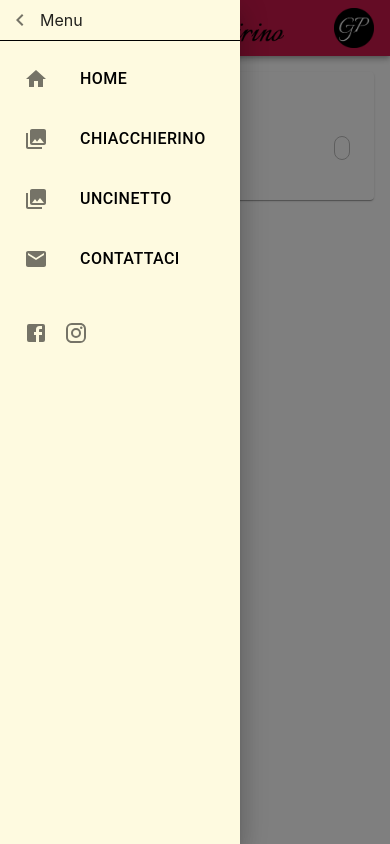
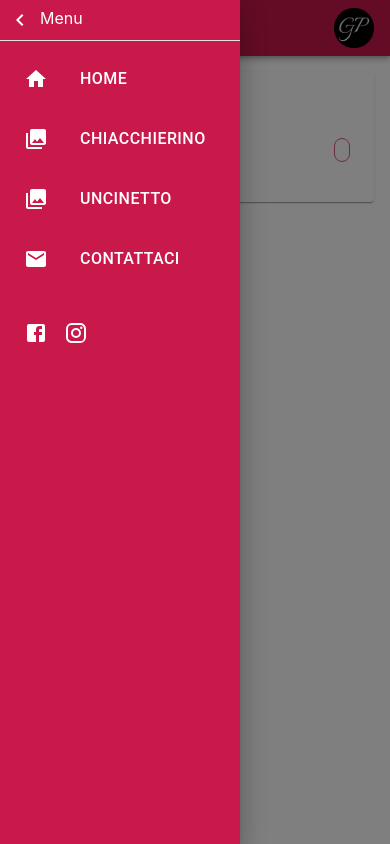
Before and after one commit to Tommaso4497/nodiin, a Next.js app: page /components/SingleCard in a window 390 px wide. Both pictures are taken after a click on the button 24 px from the left and 28 px from the top of the page. Built offline with nearby package versions, Linux system fonts and the light colour scheme.

Commit message:
rework mobile

```diff
--- a/pages/components/Navigation.js
+++ b/pages/components/Navigation.js
@@ -51,7 +51,7 @@ const Navigation = () => {
           router.push(`${element?.path}`);
         }}
       >
-        <ListItemIcon>{element?.icon}</ListItemIcon>
+        <ListItemIcon style={{color:"#fff"}}>{element?.icon}</ListItemIcon>
         {element?.section}
       </Button>
     </ListItem>
@@ -63,23 +63,22 @@ const Navigation = () => {
         <AppBar position="static" open={open}>
           <Toolbar>
             <IconButton
-              color="inherit"
+
               onClick={() => {
                 setOpen((prev) => !prev);
               }}
               edge="start"
             >
-              <MenuIcon />
+              <MenuIcon style={{color:"#fff"}}/>
             </IconButton>
             <div
               style={{
                 display: "flex",
                 alignItems: "center",
                 width: "100%",
-                justifyContent: "space-between",
+                justifyContent: "end",
               }}
             >
-              <Image src={logoOriz} width="240" />
               <Image src={logo} width="40" height="40" />
             </div>
           </Toolbar>
@@ -92,13 +91,13 @@ const Navigation = () => {
             setOpen((prev) => !prev);
           }}
         >
-          <div className={styles.wrapperDrawer}>
+          <div style={{color:"#fff"}}>
             <IconButton
               onClick={() => {
                 setOpen(false);
               }}
             >
-              <KeyboardArrowLeftIcon />
+              <KeyboardArrowLeftIcon style={{color:"#fff"}} />
             </IconButton>
             Menu
           </div>
@@ -107,13 +106,13 @@ const Navigation = () => {
           <List className={styles.footerWrapper}>
             <ListItem>
               <IconButton>
-                <FacebookIcon />
+                <FacebookIcon style={{color:"#fff"}}/>
               </IconButton>
               <IconButton
                 target="_blank"
                 href="https://www.instagram.com/nodiinchiacchierino/"
               >
-                <InstagramIcon />
+                <InstagramIcon style={{color:"#fff"}} />
               </IconButton>
             </ListItem>
           </List>
--- a/pages/components/SingleCard.js
+++ b/pages/components/SingleCard.js
@@ -27,8 +27,8 @@ const SingleCard = ({ title, image, descr, imZ, category }) => {
   return (
     <div>
       <Card
+        style={{ backgroundColor: "transparent", height:"100%" }}
         className={styles.cardContent}
-        style={{ backgroundColor: "transparent" }}
       >
         <CardMedia>
           <div
@@ -57,7 +57,7 @@ const SingleCard = ({ title, image, descr, imZ, category }) => {
                 <ShoppingBagOutlinedIcon />
               </IconButton>
             </div>
-            <Chip label={category}  size="small" variant="outlined" />
+            <Chip label={category} color="primary"  size="small" variant="outlined" />
           </CardActions>
         </CardContent>
       </Card>
--- a/pages/components/SingleCard.module.css
+++ b/pages/components/SingleCard.module.css
@@ -6,13 +6,15 @@
   padding: 0.5rem;
 }
 .title {
-  font-weight: 600;
+  font-weight: 400;
   text-align: center;
   margin: 0;
+  font-size: 1.25rem;
 }
 
 .wrapperContent {
   padding: 0.5rem;
+  font-size: 1.1rem;
 }
 
 .cardContent {
@@ -21,6 +23,6 @@
 }
 
 .icon:hover{
-    color: #adc178;
+    color: #c9184a;
     background-color: transparent;
 }
--- a/pages/index.js
+++ b/pages/index.js
@@ -114,6 +114,8 @@ export default function Home() {
           showDots={true}
           arrows={false}
           autoPlaySpeed={4000}
+          renderButtonGroupOutside={true}
+          renderDotsOutside={true}
         >
           <Image src={copertina} />
           <Image src={copertina} />
--- a/styles/Home.module.css
+++ b/styles/Home.module.css
@@ -30,7 +30,7 @@
   font-family: "Italianno", cursive;
   font-size: 3.5rem;
   text-align: center;
-  margin: 0;
+  margin-bottom: 0;
 }
 
 .subtitle {
--- a/styles/main.js
+++ b/styles/main.js
@@ -13,7 +13,7 @@ const theme = createTheme({
     MuiButton: {
       styleOverrides: {
         root: {
-          color: "#000",
+          color: "#fff",
           fontSize: "1rem",
           padding: ".5rem .5rem",
           boxShadow: ["none"],
@@ -33,7 +33,7 @@ const theme = createTheme({
           width: "240px",
           flexShrink: 0,
           "& .MuiDrawer-paper": {
-            backgroundColor: "#fefae0",
+            backgroundColor: "#c9184a",
             width: "240px",
             boxSizing: "border-box",
           },
@@ -43,7 +43,7 @@ const theme = createTheme({
     MuiDivider: {
       styleOverrides: {
         root: {
-          backgroundColor: "#000",
+          backgroundColor: "#fff",
         },
       },
     },
```
